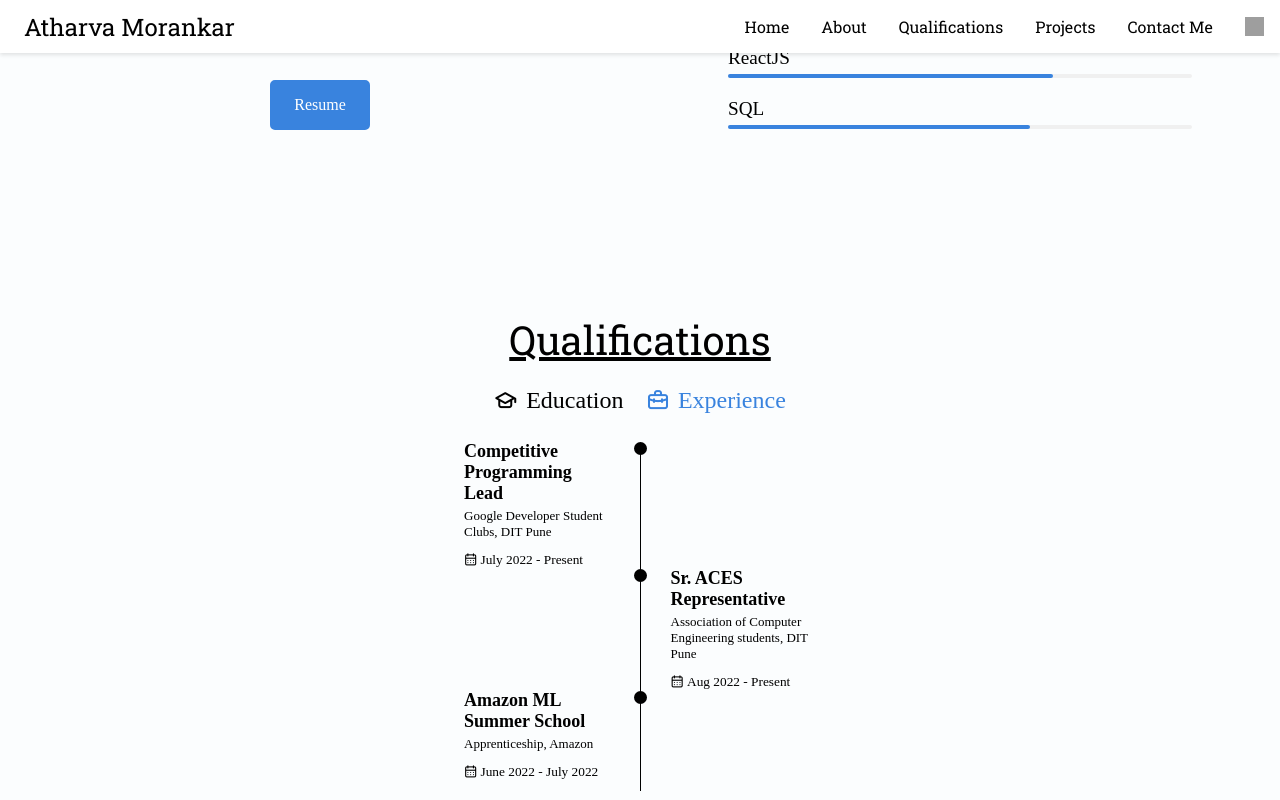
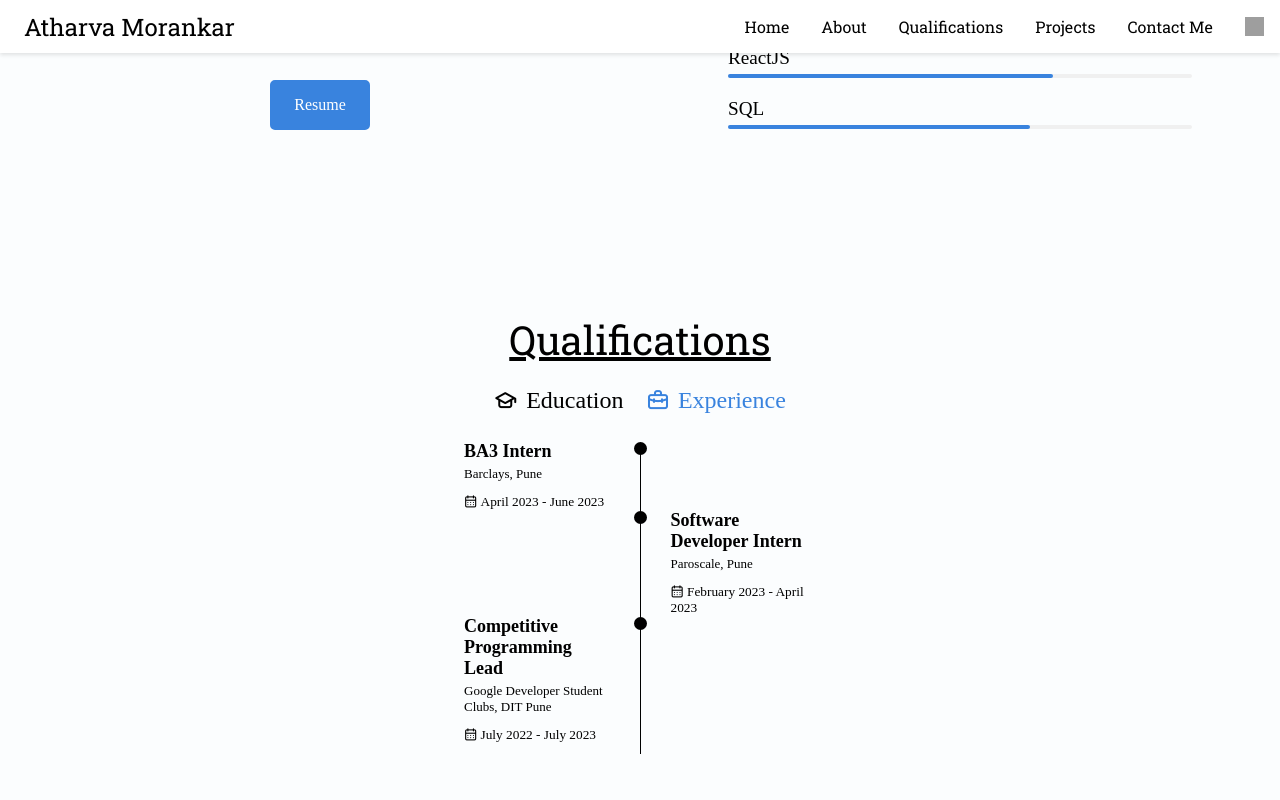
Before and after one commit to Atharva-Morankar-09/Portfolio_Website, a React (Create React App) app: page / in a window 1280 px wide. Both pictures are taken after a click on the element "Experience". Shown: the part 865-1665 px from the top of the page. Built offline with nearby package versions, Linux system fonts and the light colour scheme; grey boxes are pictures that could not be loaded.

Commit message:
Updating Experience, Projects & Resume.

```diff
--- a/src/Components/About.js
+++ b/src/Components/About.js
@@ -16,7 +16,7 @@ export default function About(props) {
               As a fresher there is a lot for me to learn but I am always up for challenges and leap
               at any opportunity to learn something new.
               </p>
-              <a href='https://drive.google.com/file/d/1272a2KmuYsEEQWZdxcdrehln8NfKAAE9/view?usp=sharing' target='__blank' className='resume'>Resume</a>
+              <a href='https://drive.google.com/file/d/11LmKv9qaFm5y4FL_vyPGoBtceJHFlRuK/view?usp=sharing' target='__blank' className='resume'>Resume</a>
             </div>
           </div>
           <div className='aboutSkills'>
--- a/src/Components/Projects.js
+++ b/src/Components/Projects.js
@@ -153,6 +153,25 @@ export default function Projects(props) {
             <SwiperSlide>
 
               <div className='projContent'>
+                <img src='assets/lexicon.jpg' alt='Lexicon' className='projImg'></img>
+
+                <div className='projData'>
+                  <h3 className='projName'>Lexicon</h3>
+                  <p className='projDesc'>The lexicon is user-friendly and comprehensive online dictionary
+                  that aims to provide with quick and accurate word definitions, synonyms, antonyms, usage examples, and
+                  audio pronunciation. It is developed using HTML, CSS & JavaScript.</p>
+                  <a href='https://lexicon-jade.vercel.app/' target='_blank' className='projLink'>
+                    Check out <i class="uil uil-arrow-right"></i>
+                  </a>
+                </div>
+              </div>
+
+            </SwiperSlide>
+
+            {/* project 4 */}
+            <SwiperSlide>
+
+              <div className='projContent'>
                 <img src='assets/blackjack.jpg' alt='Blackjack' className='projImg'></img>
 
                 <div className='projData'>
--- a/src/Components/Qualifications.js
+++ b/src/Components/Qualifications.js
@@ -103,10 +103,10 @@ export default function Qualifications(props) {
           <div className={toggle===2?'qualContent qualContentActive':'qualContent'}>
             <div className='qualData'>
               <div>
-                <h3 className='qualDataTitle'>Competitive Programming Lead</h3>
-                <span className='qualDataSubTitle'>Google Developer Student Clubs, DIT Pune</span>
+                <h3 className='qualDataTitle'>BA3 Intern</h3>
+                <span className='qualDataSubTitle'>Barclays, Pune</span>
                 <div className='qualCal'>
-                  <i className='uil uil-calendar-alt'></i>July 2022 - Present
+                  <i className='uil uil-calendar-alt'></i>April 2023 - June 2023
                 </div>
               </div>
 
@@ -126,10 +126,10 @@ export default function Qualifications(props) {
               </div>
 
               <div>
-                <h3 className='qualDataTitle'>Sr. ACES Representative</h3>
-                <span className='qualDataSubTitle'>Association of Computer Engineering students, DIT Pune</span>
+                <h3 className='qualDataTitle'>Software Developer Intern</h3>
+                <span className='qualDataSubTitle'>Paroscale, Pune</span>
                 <div className='qualCal'>
-                  <i className='uil uil-calendar-alt'></i>Aug 2022 - Present
+                  <i className='uil uil-calendar-alt'></i>February 2023 - April 2023
                 </div>
               </div>
 
@@ -137,10 +137,10 @@ export default function Qualifications(props) {
 
             <div className='qualData'>
               <div>
-                <h3 className='qualDataTitle'>Amazon ML Summer School</h3>
-                <span className='qualDataSubTitle'>Apprenticeship, Amazon</span>
+                <h3 className='qualDataTitle'>Competitive Programming Lead</h3>
+                <span className='qualDataSubTitle'>Google Developer Student Clubs, DIT Pune</span>
                 <div className='qualCal'>
-                  <i className='uil uil-calendar-alt'></i>June 2022 - July 2022
+                  <i className='uil uil-calendar-alt'></i>July 2022 - July 2023
                 </div>
               </div>
 
```
Also changed, not shown: public/assets/lexicon.jpg (added).
